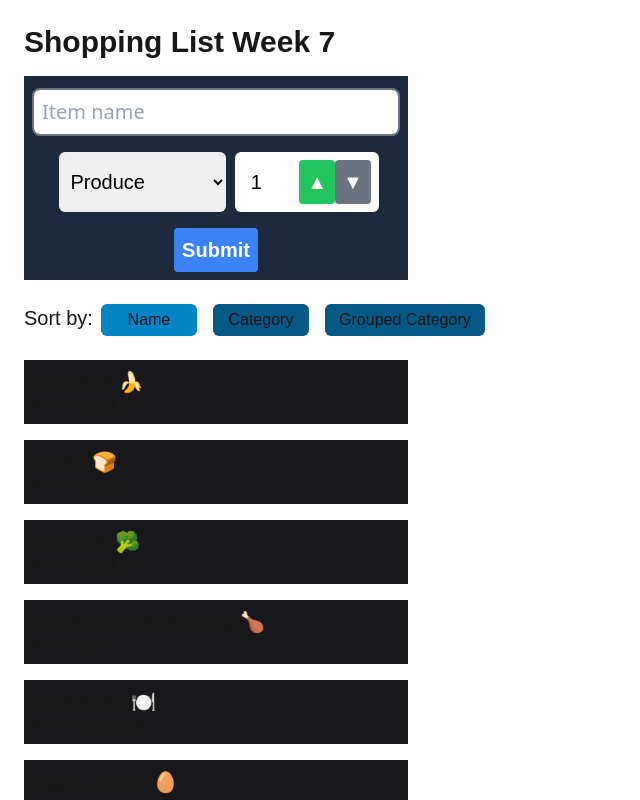
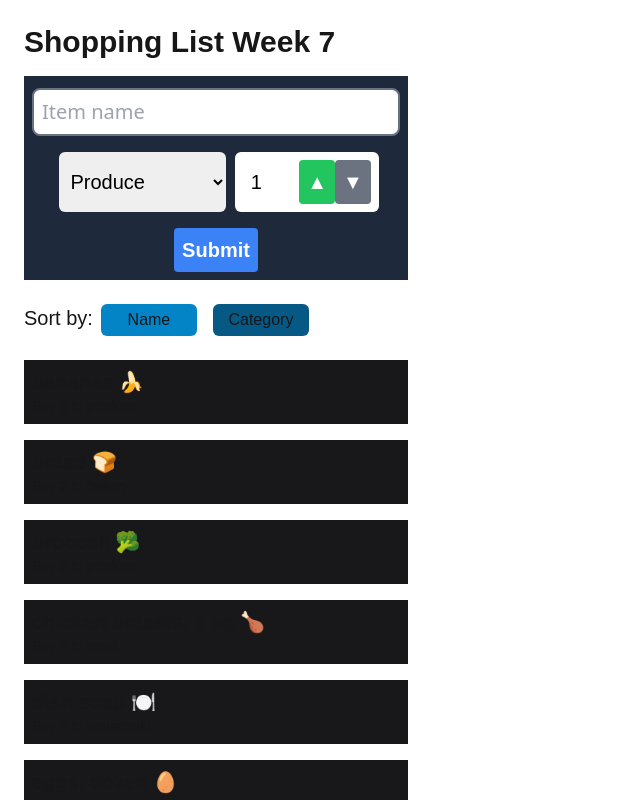
Before and after one commit to Jeffdcdr/cprg306-assignments, a Next.js app: page /week-7 in a window 1280 px wide. Shown: the top 800 px of the page, without its empty margins (0-640 px from the left). Built offline with nearby package versions, Linux system fonts and the light colour scheme.

Commit message:
Update item-list.js
grouped category button no longer needed

```diff
--- a/app/week-7/item-list.js
+++ b/app/week-7/item-list.js
@@ -7,7 +7,7 @@ export default function ItemList({itemsJson}) {
   const [sortby, setSortby] = useState("name");
   const [groupedCategory, setGroupedCategory] = useState(null); // added to handle grouped category
 
-  let items = [...itemsJson].sort((a, b) => {
+  const items = [...itemsJson].sort((a, b) => {
     if (sortby === "name") {
       return a.name.localeCompare(b.name);
     } else if (sortby === "category") {
@@ -17,7 +17,7 @@ export default function ItemList({itemsJson}) {
     }
   });
 
-  const handleGroupedCategory = () => {
+  const handleGroupedCategory = () => { // function and button commented out because it is not used in this assignment
     const groupedItems = items.reduce((accumulator, item) => {
       if (!accumulator[item.category]) {
         accumulator[item.category] = [];
@@ -70,14 +70,14 @@ export default function ItemList({itemsJson}) {
           }`}
           onClick={() => handleItemClick("category")}
         />
-        <input
+        {/* <input
           type="button"
           value="Grouped Category"
           className={`cursor-pointer p-1 m-2 w-40 rounded-md ${
             sortby === "grouped category" ? "bg-sky-600" : "bg-sky-800"
           }`}
           onClick={handleGroupedCategory}
-        />
+        /> */}
       </div>
 
       {groupedCategory ? (
```
